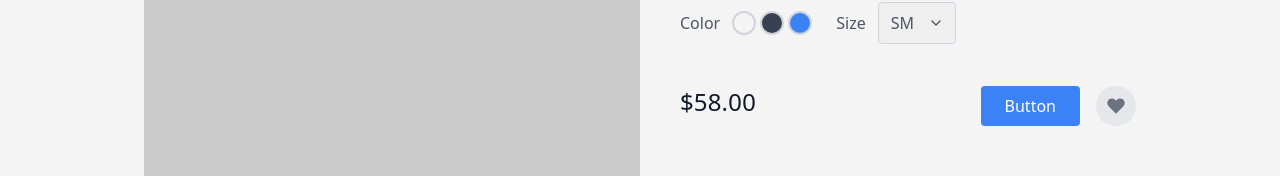
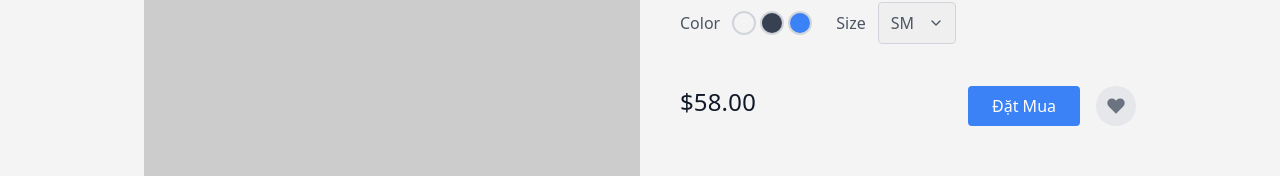
Before and after one commit to abel3t/spchinhhang, a Next.js app: page /product/1 in a window 1280 px wide. Shown: the part 506-682 px from the top of the page. Built offline with nearby package versions, Linux system fonts and the light colour scheme.

Commit message:
Add link

```diff
--- a/package.json
+++ b/package.json
@@ -11,6 +11,7 @@
     "start": "next start"
   },
   "dependencies": {
+    "@headlessui/react": "^1.0.0",
     "autoprefixer": "^10.2.5",
     "classnames": "^2.2.6",
     "next": "^10.0.9",
--- a/src/pages/product/[slug].tsx
+++ b/src/pages/product/[slug].tsx
@@ -1,4 +1,5 @@
 import React from 'react';
+import Link from 'next/link';
 
 const Product = () => {
   return (
@@ -97,9 +98,14 @@ const Product = () => {
             </div>
             <div className="flex">
               <span className="title-font font-medium text-2xl text-gray-900">$58.00</span>
-              <button
-                className="flex ml-auto text-white bg-blue-500 border-0 py-2 px-6 focus:outline-none hover:bg-blue-600 rounded">Button
-              </button>
+
+              <Link
+                href="https://fast.accesstrade.com.vn/deep_link/5597000641894769237/4751584435713464237?url=https%3A%2F%2Fshopee.vn%2Fproduct%2F89827191%2F2265399926">
+                <button
+                  className="flex ml-auto text-white bg-blue-500 border-0 py-2 px-6 focus:outline-none hover:bg-blue-600 rounded">Đặt
+                  Mua
+                </button>
+              </Link>
               <button
                 className="rounded-full w-10 h-10 bg-gray-200 p-0 border-0 inline-flex items-center justify-center text-gray-500 ml-4">
                 <svg fill="currentColor" strokeLinecap="round" strokeLinejoin="round" strokeWidth="2"
```
